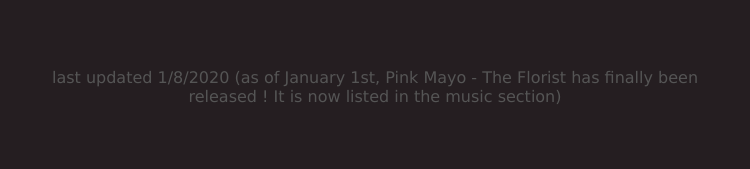
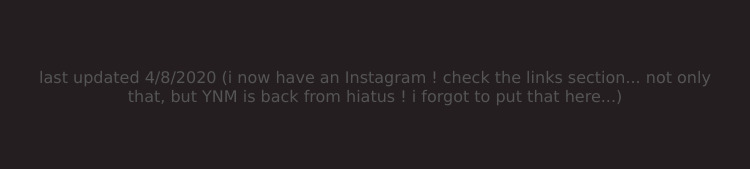
Before and after one commit to PnkMyo/pnkmyo.github.io, a plain HTML site: page index.html in a window 1280 px wide. Shown: the part 1232-1401 px from the top of the page, 265-1015 px from the left. Drawn offline with Linux system fonts and the light colour scheme.

Commit message:
Instagram + YNM is back baby !
i now have an Instagram ! check the links section... not only that, but YNM is back from hiatus ! i forgot to put that here...

```diff
--- a/index.html
+++ b/index.html
@@ -24,7 +24,7 @@
  		</h1>
 
 
-<p class="centerf">last updated 1/8/2020 (as of January 1st, Pink Mayo - The Florist has finally been released ! It is now listed in the music section)</p>
+<p class="centerf">last updated 4/8/2020 (i now have an Instagram ! check the links section... not only that, but YNM is back from hiatus ! i forgot to put that here...)</p>
 
 
 		<p class="centerf"> ------------------------------------------------------------------------------- </p>
```
Also changed, not shown: links/index.html (+2 -1 lines), projects/anim/index.html (+2 -2 lines).
